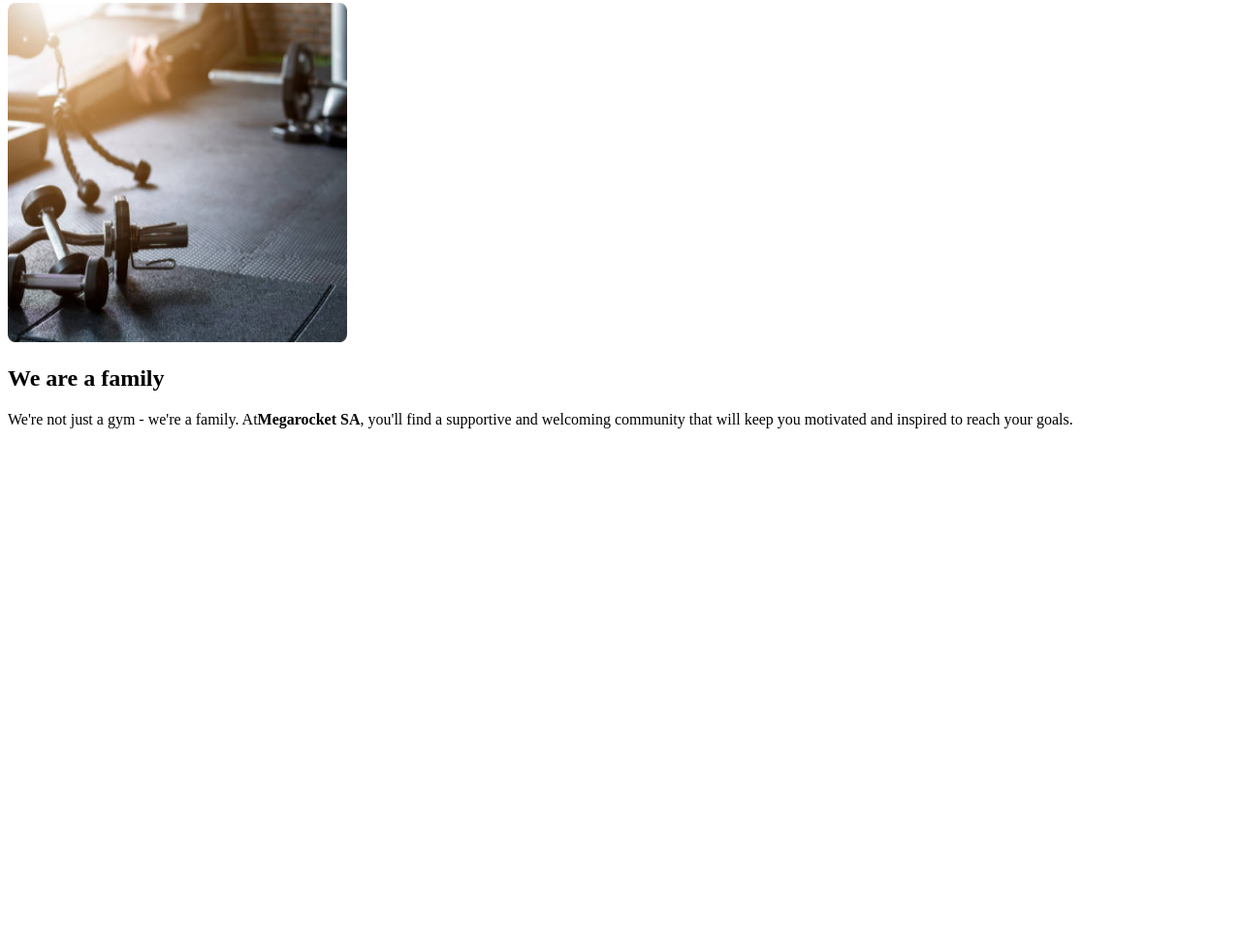
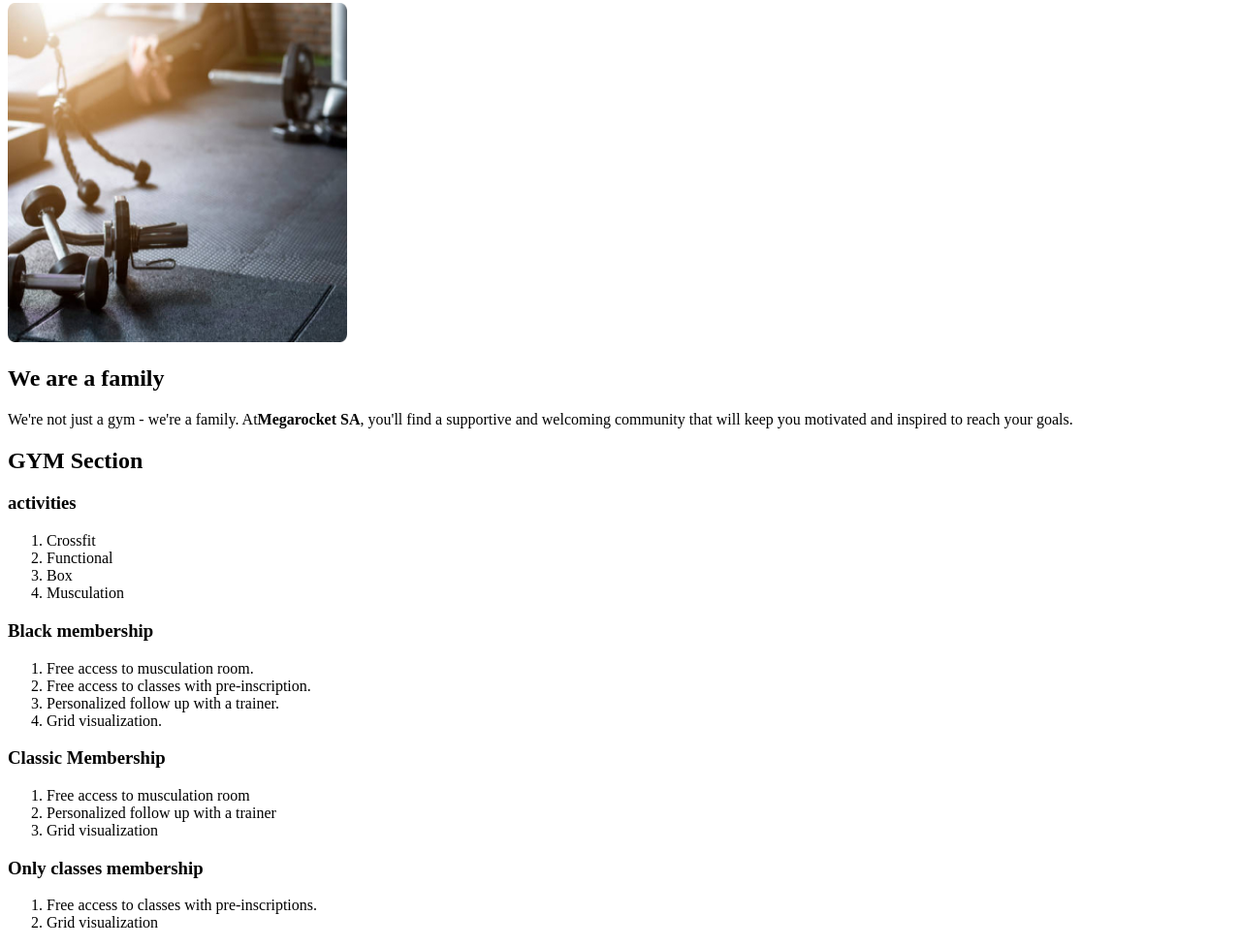
Before and after one commit to AaronSterzer/BaSP-M2023, a plain HTML site: page Week-02/index.html in a window 1280 px wide. Shown: the part 3458-4435 px from the top of the page at 97% size. Before the commit the page ends 3916 px from the top, so only its background shows below. Drawn offline with Linux system fonts and the light colour scheme.

Commit message:
BaSP-W02-2023 all of GYM Section

```diff
--- a/Week-02/index.html
+++ b/Week-02/index.html
@@ -133,6 +133,38 @@
             We're not just a gym - we're a family. At<strong>Megarocket SA</strong>, you'll find a supportive and
             welcoming community that will keep you motivated and inspired to reach your goals.
         </p>
+        <h2>
+            GYM Section
+        </h2>
+        <h3>
+            activities
+        </h3>
+        <ol>
+            <li>Crossfit</li>
+            <li>Functional</li>
+            <li>Box</li>
+            <li>Musculation</li>
+        </ol>
+        <h3>
+            Black membership
+        </h3>
+        <ol>
+            <li>Free access to musculation room.</li>
+            <li>Free access to classes with pre-inscription.</li>
+            <li>Personalized follow up with a trainer.</li>
+            <li>Grid visualization.</li>
+        </ol>
+        <h3>Classic Membership</h3>
+        <ol>
+            <li>Free access to musculation room</li>
+            <li>Personalized follow up with a trainer</li>
+            <li>Grid visualization</li>
+        </ol>
+        <h3>Only classes membership</h3>
+        <ol>
+            <li>Free access to classes with pre-inscriptions.</li>
+            <li>Grid visualization</li>
+        </ol>
 
 
 
```
